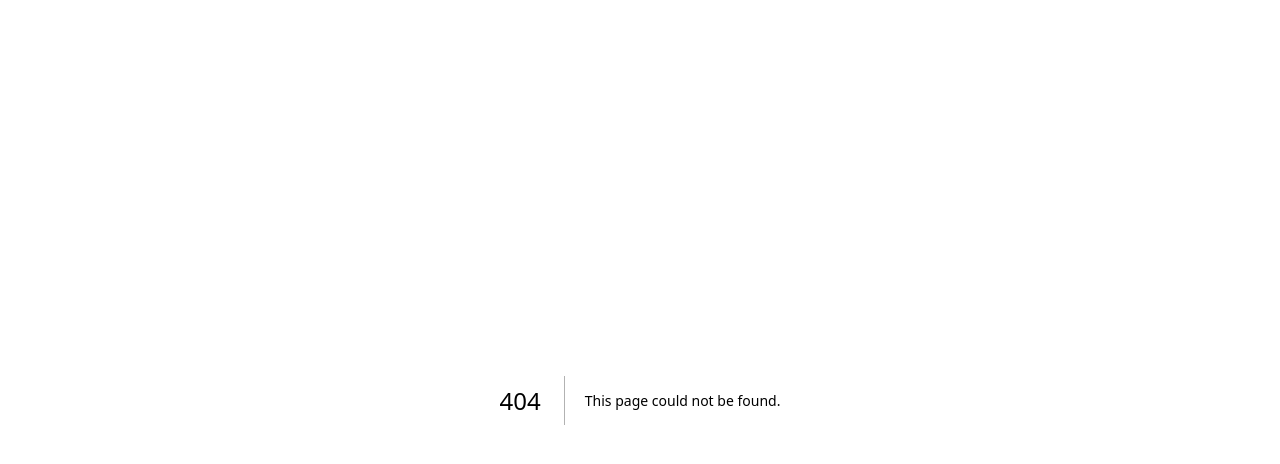
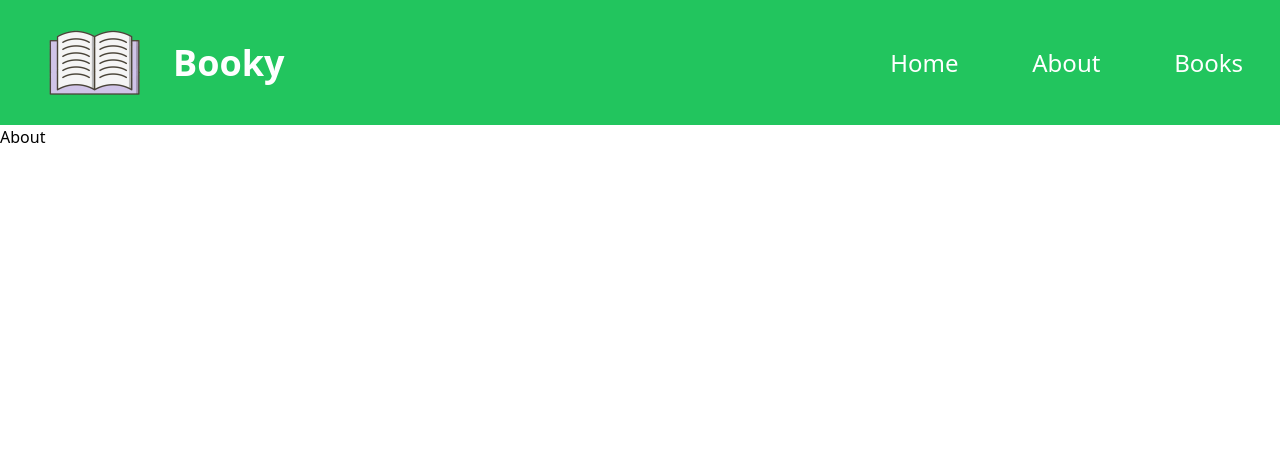
Before and after one commit to Alek-Jakim/booky, a Next.js app: page /about in a window 1280 px wide. Before the commit this address had no page. Shown: the top 464 px of the page. Built offline with nearby package versions, Linux system fonts and the light colour scheme.

Commit message:
create basic pages

```diff
--- /dev/null
+++ b/app/_components/Navbar.tsx
@@ -0,0 +1,34 @@
+import Image from "next/image";
+import Link from "next/link";
+
+const Navbar = () => {
+  return (
+    <nav className="bg-green-500 flex p-x-4 p-y-2 text-white justify-between items-center">
+      <div className="flex justify-center items-center gap-4 pl-8">
+        <Image
+          src="/images/logo.png"
+          alt="logo"
+          width={125}
+          height={125}
+          priority
+          className="w-[125px] h-[125px]"
+        />
+        <span className="text-4xl font-bold">Booky</span>
+      </div>
+
+      <div className="w-1/3 flex justify-around">
+        <Link href="/" className="text-2xl hover:underline">
+          Home
+        </Link>
+        <Link href="/about" className="text-2xl hover:underline">
+          About
+        </Link>
+        <Link href="/books" className="text-2xl hover:underline">
+          Books
+        </Link>
+      </div>
+    </nav>
+  );
+};
+
+export default Navbar;
--- /dev/null
+++ b/app/about/page.tsx
@@ -0,0 +1,5 @@
+const AboutPage = () => {
+  return <span>About</span>;
+};
+
+export default AboutPage;
--- /dev/null
+++ b/app/books/page.tsx
@@ -0,0 +1,35 @@
+import { prisma } from "@/lib/prisma";
+
+const BooksPage = async () => {
+  const books = await prisma.book
+    .findMany({
+      include: {
+        author: true,
+      },
+    })
+    .then((res) => res);
+
+  const authors = await prisma.author.findMany().then((res) => res);
+
+  return (
+    <div className="flex flex-col justify-center items-center gap-8 h-3/4">
+      <span className="text-4xl font-bold">All Books</span>
+
+      <div className="grid grid-cols-3 gap-8">
+        {books.map((book) => (
+          <div
+            key={book.id}
+            className="flex flex-col gap-4 w-[300px] p-4 border border-black rounded-lg"
+          >
+            <span className="text-lg font-bold">
+              {book.title} - {book.author.name}
+            </span>
+            <span>{book.description}</span>
+          </div>
+        ))}
+      </div>
+    </div>
+  );
+};
+
+export default BooksPage;
--- a/app/layout.tsx
+++ b/app/layout.tsx
@@ -1,5 +1,6 @@
 import type { Metadata } from "next";
 import "./globals.css";
+import Navbar from "./_components/Navbar";
 
 export const metadata: Metadata = {
   title: "Create Next App",
@@ -13,7 +14,10 @@ export default function RootLayout({
 }>) {
   return (
     <html lang="en">
-      <body>{children}</body>
+      <body className="h-screen">
+        <Navbar />
+        {children}
+      </body>
     </html>
   );
 }
--- a/app/page.tsx
+++ b/app/page.tsx
@@ -1,18 +1,10 @@
-import { prisma } from "@/lib/prisma";
-
 export default async function Home() {
-  const books = await prisma.book.findMany().then((res) => res);
-
   return (
-    <div>
-      <span>Books</span>
-      <div>
-        {books.map((book) => (
-          <div key={book.id}>
-            <span>{book.title}</span>
-          </div>
-        ))}
-      </div>
+    <div className="flex flex-col gap-8 justify-center items-center h-3/5">
+      <span className="text-6xl font-bold">Booky</span>
+      <span className="text-2xl">
+        Keep all your favorite books & authors in one place!
+      </span>
     </div>
   );
 }
```
Also changed, not shown: public/images/logo.png (added).
